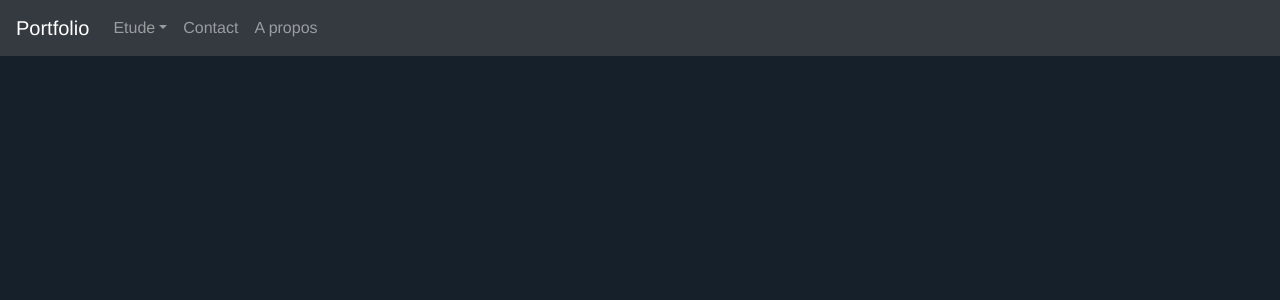
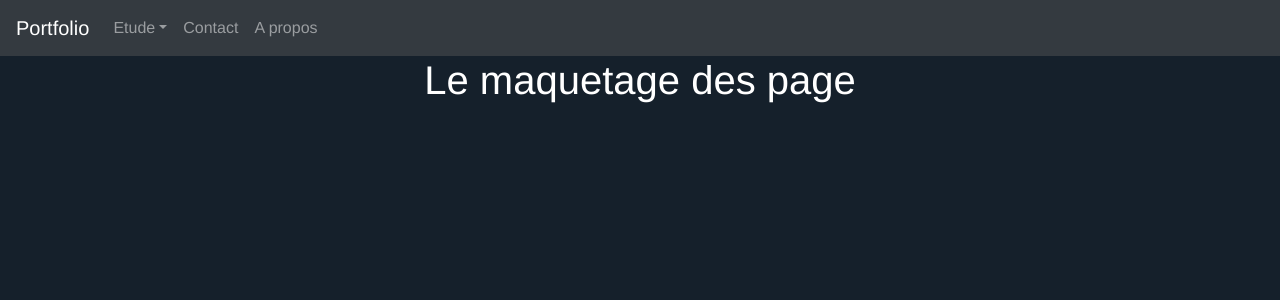
Before and after one commit to Kyowdem/Portfolio, a Vue app: page /test in a window 1280 px wide. Shown: the top 300 px of the page. Built offline with nearby package versions, Linux system fonts and the light colour scheme.

Commit message:
add test page and route

```diff
--- a/src/router/index.js
+++ b/src/router/index.js
@@ -14,6 +14,7 @@ const routes = [
     // which is lazy-loaded when the route is visited.
     component: () => import( /* webpackChunkName: "about" */ '../views/AboutMe.vue')
   },
+  { path: '/test', component: () => import('../views/Test.vue') },
   { path: '/etude/:etudeName', component: () => import('../views/Etude.vue') },
   { path: '/etude/:etudeName/:typeOfActivity/:activity', component: () => import('../views/Etude.vue') },
 ]
--- /dev/null
+++ b/src/views/Test.vue
@@ -0,0 +1,20 @@
+<template>
+  <div>
+      <StagePPE name="Le maquetage des page" />
+  </div>
+</template>
+
+<script>
+import StagePPE from '@/components/stage&PPE.vue'
+
+export default {
+    name: 'Test',
+    components: {
+        StagePPE
+    }
+}
+</script>
+
+<style>
+
+</style>
```
